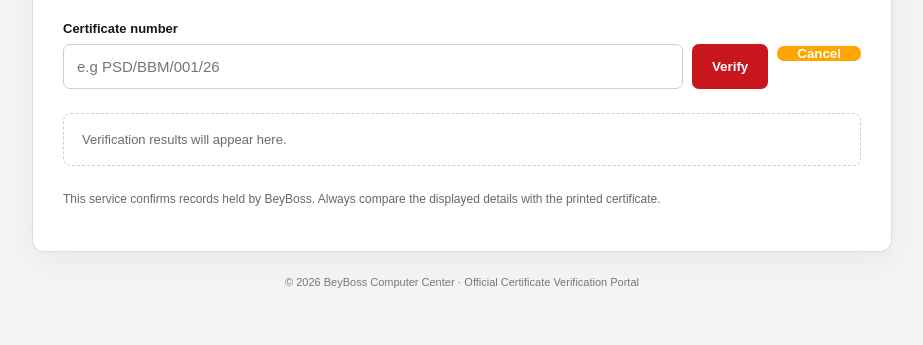
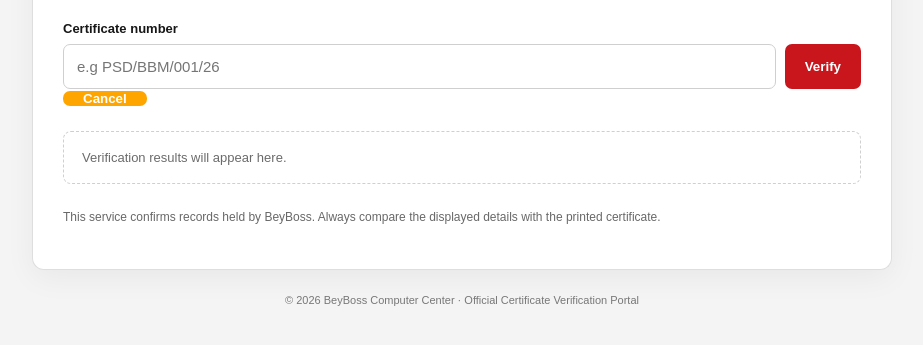
Before and after one commit to Mackachila/beyboss-certificate-verification, a plain HTML site: page index.html in a window 1280 px wide. Shown: the part 571-916 px from the top of the page, without its empty margins (178-1101 px from the left). Drawn offline with Linux system fonts and the light colour scheme.

Commit message:
Update index.html

```diff
--- a/index.html
+++ b/index.html
@@ -17,7 +17,7 @@
     <section class="panel">
       <p class="eyebrow">AUTHENTICITY CHECK</p><h1>Verify a certificate</h1>
       <p class="intro">Enter the certificate number printed on the document, or open this page using its QR code.</p>
-      <form id="verifyForm"><label for="certificateId">Certificate number</label><div class="inputrow"><input id="certificateId" name="id" placeholder="e.g PSD/BBM/001/26" autocomplete="off" required><button type="submit">Verify</button> <a href="beyboss.co.ke"> <button style="background-color: orange">Cancel</button></a></div></form>
+      <form id="verifyForm"><label for="certificateId">Certificate number</label><div class="inputrow"><input id="certificateId" name="id" placeholder="e.g PSD/BBM/001/26" autocomplete="off" required><button type="submit">Verify</button></div>  <a href="beyboss.co.ke"> <button style="background-color: orange">Cancel</button></a></form>
       <div id="result" class="result" aria-live="polite"><div class="placeholder">Verification results will appear here.</div></div>
       <p class="notice">This service confirms records held by BeyBoss. Always compare the displayed details with the printed certificate.</p>
     </section>
```
